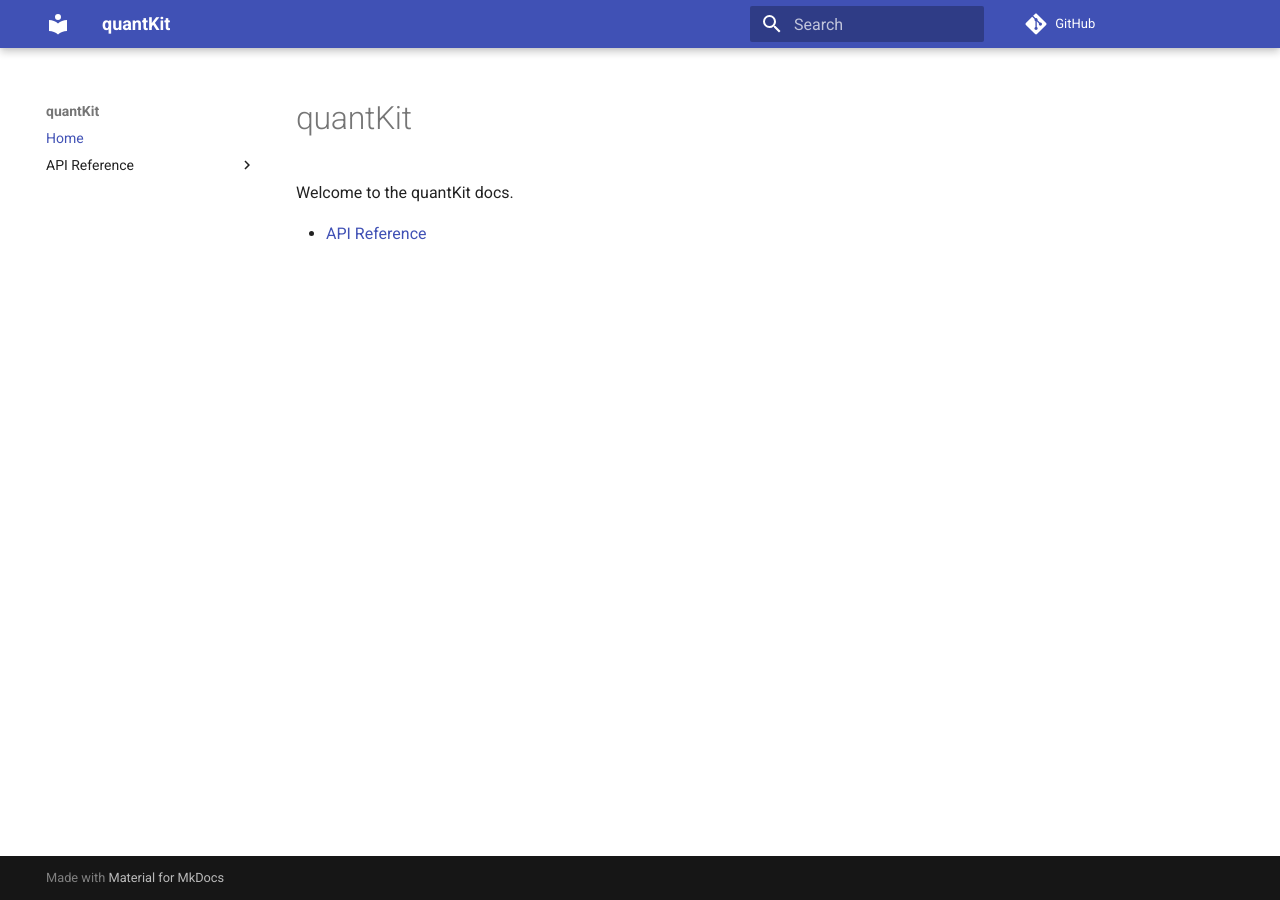
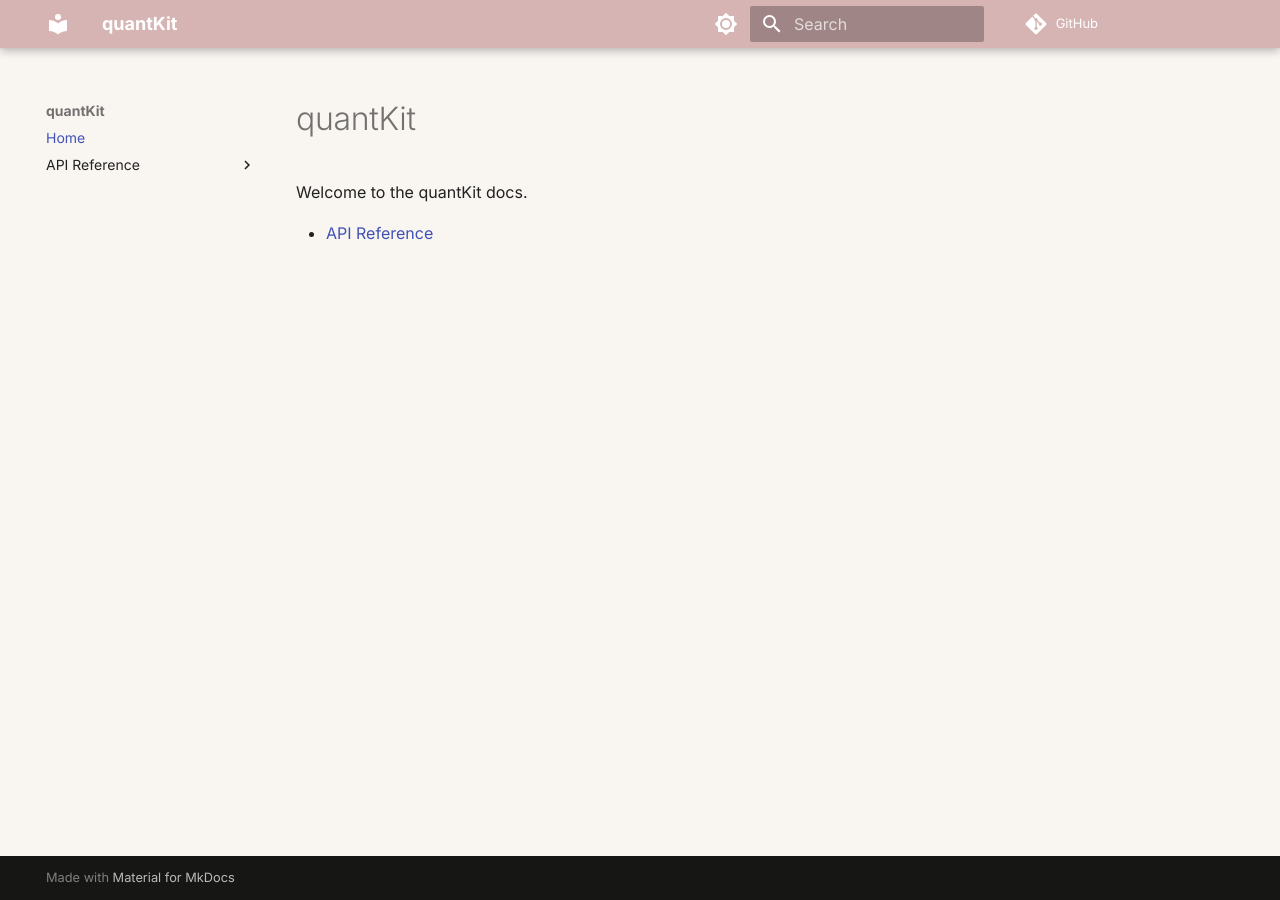
Before and after one commit to larrykann/quantKit, an MkDocs documentation site: the page built from docs/index.md, in a window 1280 px wide. Built offline with MkDocs 1.6.1 and Material for MkDocs 9.7.7, drawn with Linux system fonts in a browser that asks for light colours; comment, search, counter and statistics services are not loaded.

Commit message:
styles yo

```diff
--- /dev/null
+++ b/docs/stylesheets/extra.css
@@ -0,0 +1,130 @@
+/* Font definitions */
+
+/* Text font (Inter) */
+@font-face {
+  font-family: "Inter";
+  src: url("../assets/fonts/inter/Inter-Light.woff2") format("woff2");
+  font-weight: 300;
+  font-style: normal;
+  font-display: swap;
+}
+
+@font-face {
+  font-family: "Inter";
+  src: url("../assets/fonts/inter/Inter-Regular.woff2") format("woff2");
+  font-weight: 400;
+  font-style: normal;
+  font-display: swap;
+}
+
+@font-face {
+  font-family: "Inter";
+  src: url("../assets/fonts/inter/Inter-Italic.woff2") format("woff2");
+  font-weight: 400;
+  font-style: italic;
+  font-display: swap;
+}
+
+@font-face {
+  font-family: "Inter";
+  src: url("../assets/fonts/inter/Inter-Bold.woff2") format("woff2");
+  font-weight: 700;
+  font-style: normal;
+  font-display: swap;
+}
+
+/* Code font (JetBrains Mono) */
+@font-face {
+  font-family: "JetBrains Mono";
+  src: url("../assets/fonts/jetbrains/JetBrainsMono-Regular.woff2") format("woff2");
+  font-weight: 400;
+  font-style: normal;
+  font-display: swap;
+}
+
+@font-face {
+  font-family: "JetBrains Mono";
+  src: url("../assets/fonts/jetbrains/JetBrainsMono-Italic.woff2") format("woff2");
+  font-weight: 400;
+  font-style: italic;
+  font-display: swap;
+}
+
+/* Apply fonts to Material MkDocs */
+:root {
+  --md-text-font: "Inter";
+  --md-code-font: "JetBrains Mono";
+}
+
+/* Light Theme: Sakura */
+[data-md-color-scheme="sakura"] {
+  --md-primary-fg-color:        #D7B4B4;
+  --md-primary-fg-color--light: #F5E8E8;
+  --md-primary-fg-color--dark:  #A88C8C;
+
+  --md-accent-fg-color:         #4A6C6F;
+  --md-accent-fg-color--light:  #7FA1A3;
+  --md-accent-fg-color--dark:   #2D4244;
+
+  --md-default-bg-color:        #F9F6F2;
+  --md-code-bg-color:           #EFEAE5;
+}
+
+/* Dark Theme: Aizome - with improved contrast between elements */
+[data-md-color-scheme="aizome"] {
+  /* Base hue for slate-like functionality */
+  --md-hue: 220;
+
+  /* Custom colors */
+  --md-primary-fg-color:        #223A5E;
+  --md-primary-fg-color--light: #395580;
+  --md-primary-fg-color--dark:  #0F1D30;
+
+  --md-accent-fg-color:         #BA6E6E;
+  --md-accent-fg-color--light:  #D19393;
+  --md-accent-fg-color--dark:   #8C4A4A;
+
+  /* Background colors */
+  --md-default-bg-color:        #1C1C22;
+
+  /* Text color fixes */
+  --md-default-fg-color:             hsla(0, 0%, 100%, 0.87);
+  --md-default-fg-color--light:      hsla(0, 0%, 100%, 0.68);
+  --md-default-fg-color--lighter:    hsla(0, 0%, 100%, 0.32);
+  --md-default-fg-color--lightest:   hsla(0, 0%, 100%, 0.12);
+  --md-typeset-color:                hsla(0, 0%, 100%, 0.87);
+
+  /* Code blocks - make them stand out more with subtle background and border */
+  --md-code-fg-color:                hsla(0, 0%, 100%, 0.87);
+  --md-code-bg-color:                hsla(220, 15%, 25%, 1);
+  --md-code-border-color:            hsla(220, 20%, 35%, 1);
+
+  /* Code highlight colors */
+  --md-code-hl-color:                hsla(220, 30%, 35%, 1);
+  --md-code-hl-number-color:         hsla(6, 74%, 70%, 1);
+  --md-code-hl-special-color:        hsla(340, 83%, 75%, 1);
+  --md-code-hl-function-color:       hsla(291, 57%, 75%, 1);
+  --md-code-hl-constant-color:       hsla(250, 62%, 75%, 1);
+  --md-code-hl-keyword-color:        hsla(219, 66%, 75%, 1);
+  --md-code-hl-string-color:         hsla(150, 58%, 60%, 1);
+  --md-code-hl-name-color:           var(--md-code-fg-color);
+  --md-code-hl-operator-color:       var(--md-default-fg-color--light);
+  --md-code-hl-punctuation-color:    var(--md-default-fg-color--light);
+  --md-code-hl-comment-color:        hsla(0, 0%, 70%, 0.7);
+  --md-code-hl-generic-color:        var(--md-default-fg-color--light);
+  --md-code-hl-variable-color:       var(--md-default-fg-color--light);
+
+  /* Source blocks - lighter background with visible border */
+  --md-typeset-quote-bg-color:       hsla(220, 15%, 22%, 1);
+  --md-typeset-quote-border-color:   var(--md-accent-fg-color);
+
+  /* Table colors - better contrast */
+  --md-typeset-table-color:          hsla(220, 15%, 18%, 1);
+
+  /* Link colors */
+  --md-typeset-a-color:              var(--md-accent-fg-color-light);
+
+  /* Admonitions and other containers */
+  --md-admonition-bg-color:          hsla(220, 15%, 20%, 1);
+  --md-admonition-fg-color:          var(--md-default-fg-color);
+}
--- a/mkdocs.yml
+++ b/mkdocs.yml
@@ -1,5 +1,28 @@
 site_name: quantKit
 repo_url: https://github.com/larrykann/quantKit
+
+theme:
+  name: material
+  font: false
+  palette:
+    - media: "(prefers-color-scheme: light)"
+      scheme: sakura
+      primary: custom
+      accent: custom
+      toggle:
+        icon: material/brightness-7
+        name: Switch to dark mode
+
+    - media: "(prefers-color-scheme: dark)"
+      scheme: aizome
+      primary: custom
+      accent: custom
+      toggle:
+        icon: material/brightness-4
+        name: Switch to light mode
+
+extra_css:
+  - stylesheets/extra.css
 
 nav:
   - Home: index.md
@@ -20,6 +43,3 @@
         python:
           paths:
             - src
-
-theme:
-  name: material
```
Also changed, not shown: docs/assets/fonts/inter/Inter-Bold.woff2 (added), docs/assets/fonts/inter/Inter-Italic.woff2 (added), docs/assets/fonts/inter/Inter-Light.woff2 (added), docs/assets/fonts/inter/Inter-Regular.woff2 (added), docs/assets/fonts/jetbrains/JetBrainsMono-Italic.woff2 (added), docs/assets/fonts/jetbrains/JetBrainsMono-Regular.woff2 (added).
